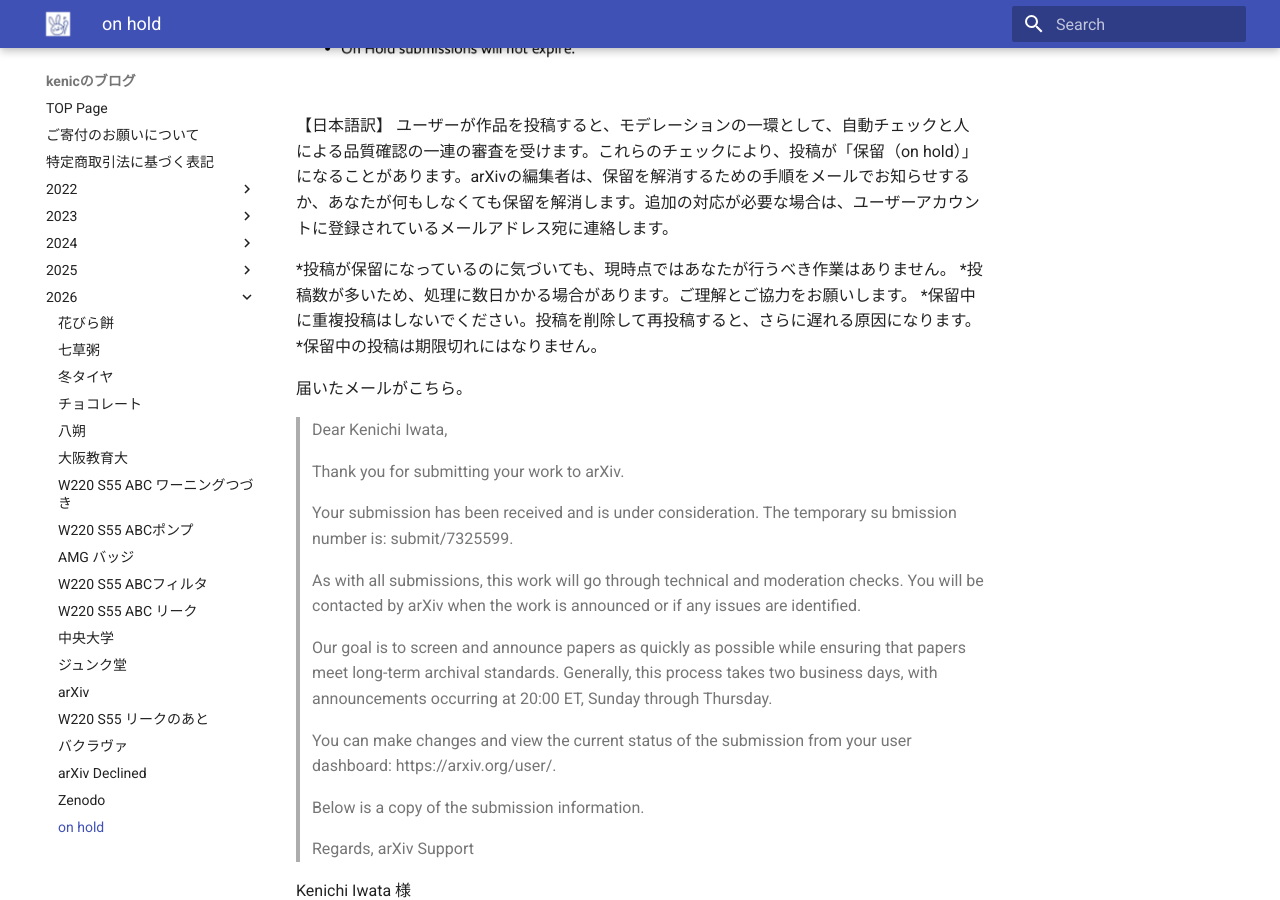
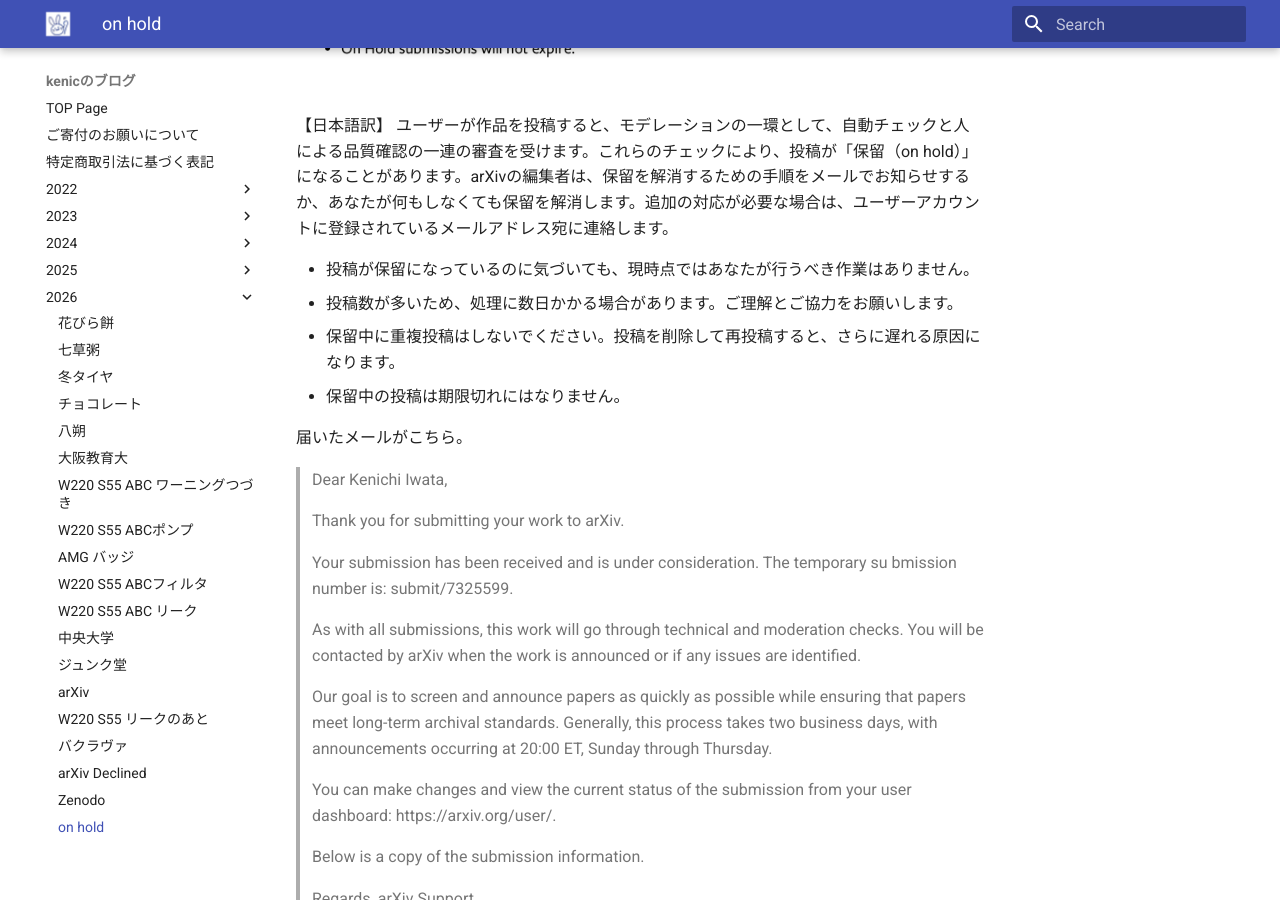
Before and after one commit to kenic/kenic.github.io, an MkDocs documentation site: the page built from docs/2026/0304onhold.md, in a window 1280 px wide and 900 px high, scrolled down 1010 px. Built offline with MkDocs 1.6.1 and Material for MkDocs 9.7.7, drawn with Linux system fonts in a browser that asks for light colours.

Commit message:
minor fix

```diff
--- a/docs/2026/0304onhold.md
+++ b/docs/2026/0304onhold.md
@@ -13,10 +13,10 @@
 【日本語訳】
 ユーザーが作品を投稿すると、モデレーションの一環として、自動チェックと人による品質確認の一連の審査を受けます。これらのチェックにより、投稿が「保留（on hold）」になることがあります。arXivの編集者は、保留を解消するための手順をメールでお知らせするか、あなたが何もしなくても保留を解消します。追加の対応が必要な場合は、ユーザーアカウントに登録されているメールアドレス宛に連絡します。
 
-*投稿が保留になっているのに気づいても、現時点ではあなたが行うべき作業はありません。
-*投稿数が多いため、処理に数日かかる場合があります。ご理解とご協力をお願いします。
-*保留中に重複投稿はしないでください。投稿を削除して再投稿すると、さらに遅れる原因になります。
-*保留中の投稿は期限切れにはなりません。
+- 投稿が保留になっているのに気づいても、現時点ではあなたが行うべき作業はありません。
+- 投稿数が多いため、処理に数日かかる場合があります。ご理解とご協力をお願いします。
+- 保留中に重複投稿はしないでください。投稿を削除して再投稿すると、さらに遅れる原因になります。
+- 保留中の投稿は期限切れにはなりません。
 
 届いたメールがこちら。
 
```
